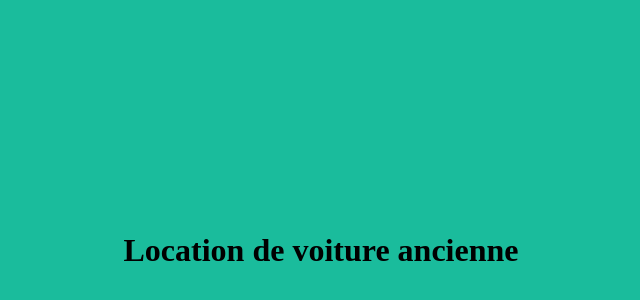
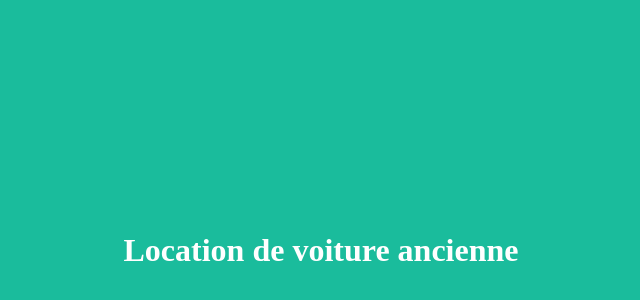
Before and after one commit to Stephane526/LocationVoiture, a plain HTML site: page index.html in a window 1280 px wide. Shown: the part 42-342 px from the top of the page, without its empty margins (319-959 px from the left). Drawn offline with Linux system fonts and the light colour scheme.

Commit message:
modifier couleur du grand titre

```diff
--- a/index.html
+++ b/index.html
@@ -5,7 +5,7 @@
         <title></title>
     </head>
     <body style="background-color:#1abc9c">
-    <h1 style="padding-top:20%; padding-bottom:20%; text-align:center;">Location de voiture ancienne</h1>
+        <h1 style="padding-top:20%; padding-bottom:20%; text-align:center; color:white;">Location de voiture ancienne</h1>
     </body>
 
 </html>
```
Lines whose indentation alone changed are shown as unchanged.
